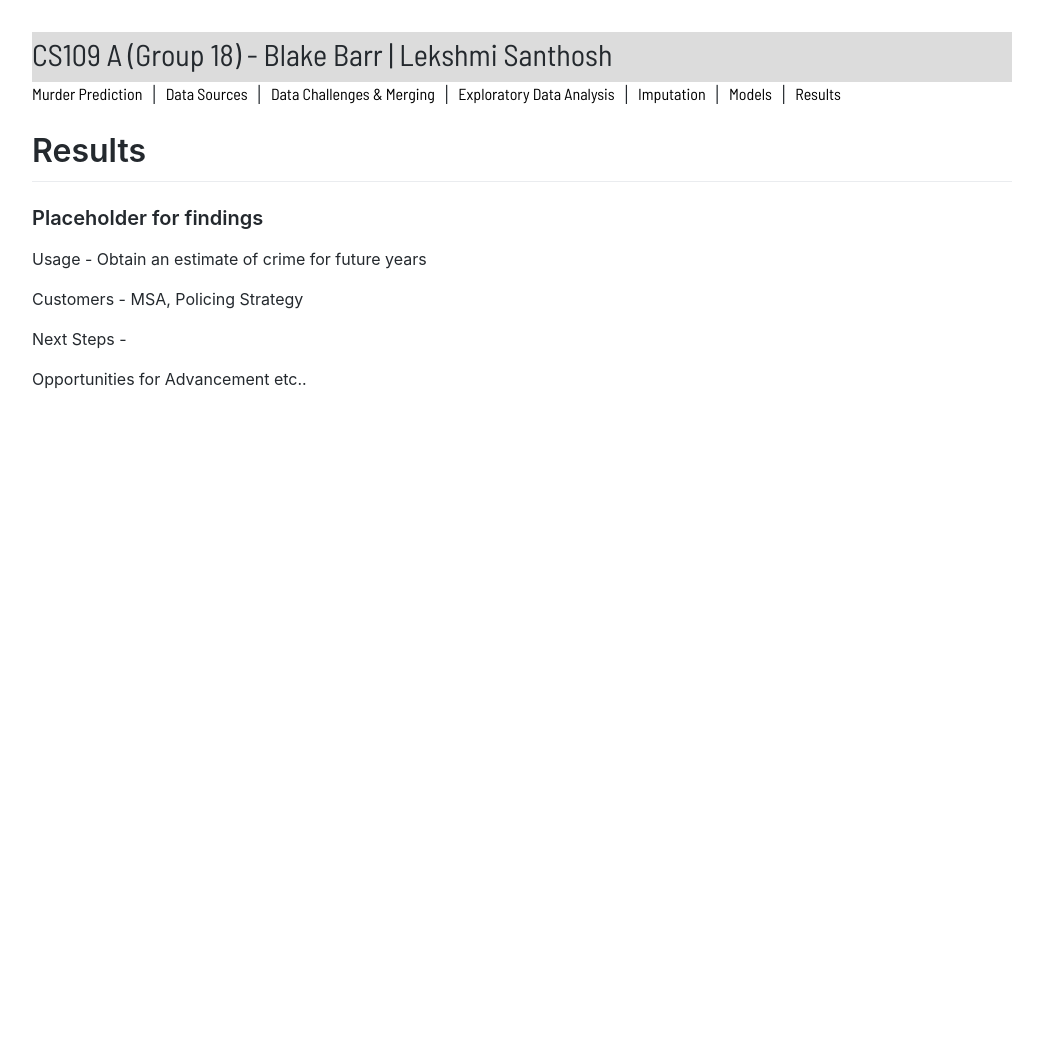
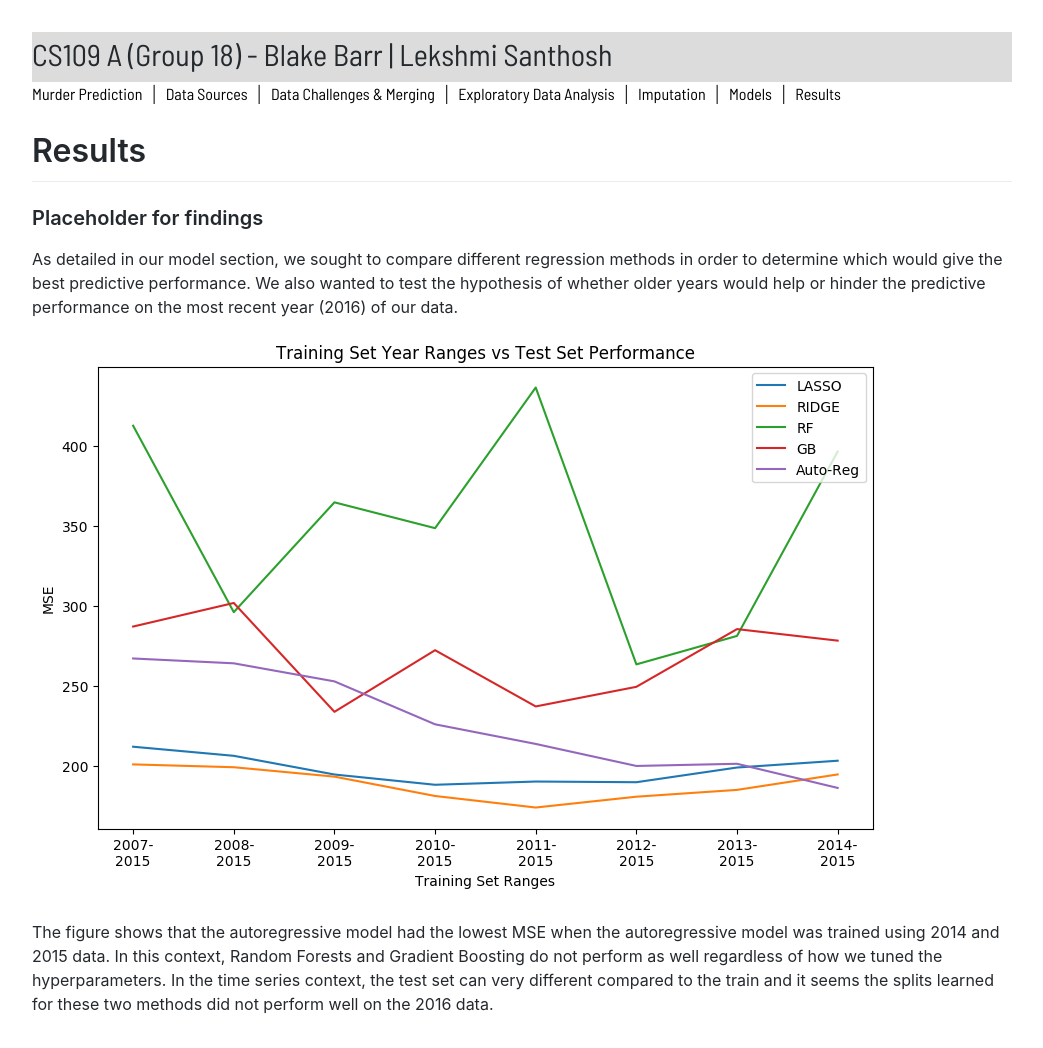
Before and after one commit to cs109group18/project, a Jekyll site: the page built from results.md, in a window 1280 px wide. Shown: the whole page, without its empty margins (118-1161 px from the left). Built offline with Jekyll 4.4.1, drawn with Linux system fonts in a browser that asks for light colours; our own code applies the rules of GitHub Pages for plain Markdown files; comment, search, counter and statistics services are not loaded; before the commit the page ends 900 px from its top, so only the background shows below that.

Commit message:
results page

```diff
--- a/results.md
+++ b/results.md
@@ -5,10 +5,8 @@ nav_include: 6
 
 ### Placeholder for findings
 
-Usage - Obtain an estimate of crime for future years
+As detailed in our model section, we sought to compare different regression methods in order to determine which would give the best predictive performance. We also wanted to test the hypothesis of whether older years would help or hinder the predictive performance on the most recent year (2016) of our data.
 
-Customers - MSA, Policing Strategy
+![png](models_files/models_15_0.png)
 
-Next Steps -
-
-Opportunities for Advancement etc..
+The figure shows that the autoregressive model had the lowest MSE when the autoregressive model was trained using 2014 and 2015 data. In this context, Random Forests and Gradient Boosting do not perform as well regardless of how we tuned the hyperparameters. In the time series context, the test set can very different compared to the train and it seems the splits learned for these two methods did not perform well on the 2016 data.
```
